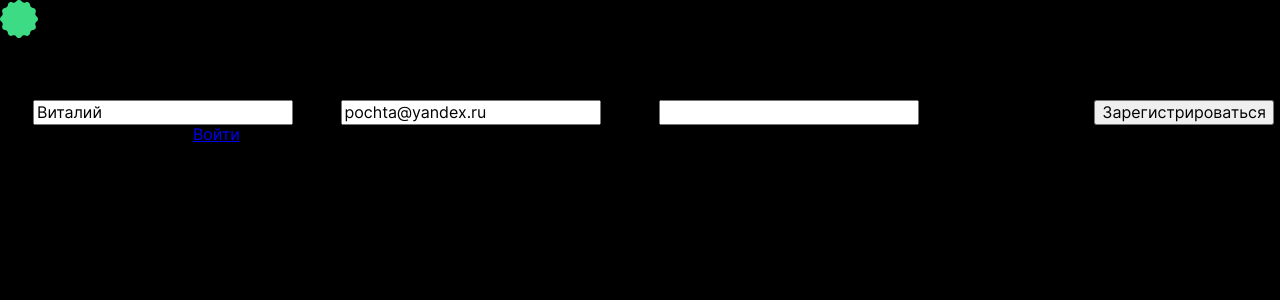
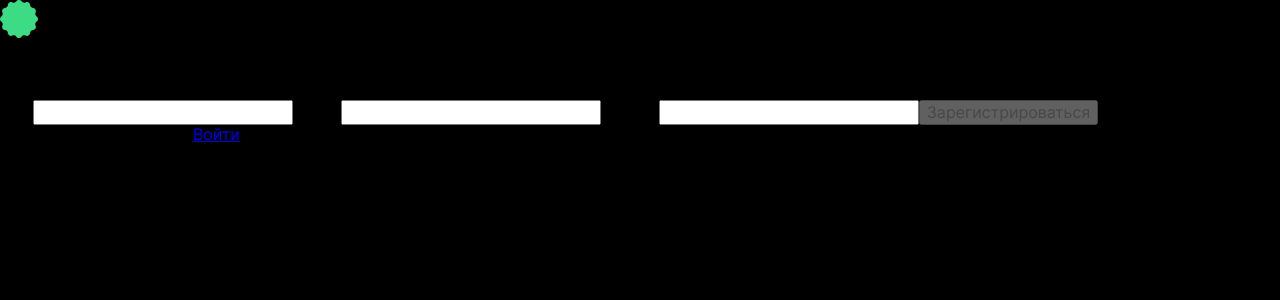
Before and after one commit to Govard9/movies-explorer-frontend, a React (Create React App) app: page /signup in a window 1280 px wide. Shown: the top 300 px of the page. Built offline with nearby package versions, Linux system fonts and the light colour scheme.

Commit message:
feat: Сделать валидация required для регистрации.

```diff
--- a/package.json
+++ b/package.json
@@ -8,7 +8,7 @@
     "@testing-library/user-event": "^13.5.0",
     "react": "^18.2.0",
     "react-dom": "^18.2.0",
-    "react-router-dom": "^6.12.1",
+    "react-router-dom": "^6.14.1",
     "react-scripts": "5.0.1",
     "web-vitals": "^2.1.4"
   },
--- a/src/components/Header/Header.js
+++ b/src/components/Header/Header.js
@@ -1,7 +1,7 @@
 import React from 'react';
 import header__logo from '../../images/logo/header__logo.svg';
 import Navigation from '../Navigation/Navigation';
-import {useLocation} from "react-router-dom";
+import {Link, useLocation} from "react-router-dom";
 
 function Header(props) {
     const { pathname } = useLocation();
@@ -11,7 +11,7 @@ function Header(props) {
             {/* Обернул в блок div для того, чтобы не применялось свойство анимации к логотипу. На все ссылки идёт анимация opacity. */}
             <div className="header__block-logo-link">
                 <img src={header__logo} alt=" Многогранный зеленый круг." className="header__logo"/>
-                <a href="/" className="header__link-img"/>
+                <Link to="/" className="header__link-img"/>
             </div>
             <Navigation />
         </header>
--- a/src/components/Login/Login.js
+++ b/src/components/Login/Login.js
@@ -1,5 +1,6 @@
 import React from 'react';
 import header__logo from "../../images/logo/header__logo.svg";
+import {Link} from "react-router-dom";
 
 function Login(props) {
     return (
@@ -8,7 +9,7 @@ function Login(props) {
                 <div className="header header_black">
                     <div className="header__block-logo-link">
                         <img src={header__logo} alt=" Многогранный зеленый круг." className="header__logo header__logo_margin"/>
-                        <a href="/" className="header__link-img header__link-img_margin"/>
+                        <Link to="/" className="header__link-img header__link-img_margin"/>
                     </div>
                 </div>
                 <h3 className="register__title">Рады видеть!</h3>
@@ -24,7 +25,7 @@ function Login(props) {
             </form>
             <div className="register__login-block">
                 <span className="register__text">Ещё не зарегистрированы?</span>
-                <a href="/signup" className="register__login">Регистрация</a>
+                <Link to="/signup" className="register__login">Регистрация</Link>
             </div>
         </section>
     );
--- a/src/components/Register/Register.css
+++ b/src/components/Register/Register.css
@@ -82,7 +82,7 @@
     font-size: 10px;
     line-height: 12px;
     color: #EE3465;
-    padding: 6px 0 65px 0;
+    padding: 6px 0 0 0;
 }
 
 .register__button {
@@ -97,7 +97,7 @@
     line-height: 17px;
     color: #FFFFFF;
     cursor: pointer;
-    margin-top: 70px;
+    margin-top: 135px;
     opacity: 1;
     transition: .3s ease;
 }
@@ -111,6 +111,10 @@
     background: #F8F8F8;
 }
 
+.register__button_disabled:hover {
+    opacity: 1;
+}
+
 .register__button:hover {
     opacity: .8;
     transition: opacity .3s ease;
@@ -119,7 +123,7 @@
 .register__login-block {
     display: flex;
     justify-content: center;
-    padding: 16px 0 70px 0;
+    padding: 16px 0 0 0;
 }
 
 .register__text {
--- a/src/components/Register/Register.js
+++ b/src/components/Register/Register.js
@@ -1,7 +1,39 @@
-import React from 'react';
+import React, {useState} from 'react';
 import header__logo from "../../images/logo/header__logo.svg";
+import { Link } from "react-router-dom";
 
 function Register(props) {
+
+    const [name, setName] = useState('');
+    const [email, setEmail] = useState('');
+    const [password, setPassword] = useState('');
+
+    const [isNameTouched, setIsNameTouched] = useState(false);
+    const [isEmailTouched, setIsEmailTouched] = useState(false);
+    const [isPasswordTouched, setIsPasswordTouched] = useState(false);
+
+    const handleNameChange = (event) => {
+        setName(event.target.value);
+        setIsNameTouched(true);
+    };
+
+    const handleEmailChange = (event) => {
+        setEmail(event.target.value);
+        setIsEmailTouched(true);
+    };
+
+    const handlePasswordChange = (event) => {
+        setPassword(event.target.value);
+        setIsPasswordTouched(true);
+    };
+
+    const handleSubmit = (event) => {
+        event.preventDefault();
+
+    };
+
+    const isButtonDisabled = name.trim() === '' || email.trim() === '' || password.trim() === '';
+
     return (
         <section className="register">
             <div className="register__head">
@@ -9,29 +41,33 @@ function Register(props) {
                 <div className="header header_black">
                     <div className="header__block-logo-link">
                         <img src={header__logo} alt=" Многогранный зеленый круг." className="header__logo header__logo_margin"/>
-                        <a href="/" className="header__link-img header__link-img_margin"/>
+                        <Link to="/" className="header__link-img header__link-img_margin"/>
                     </div>
                 </div>
                 <h3 className="register__title">Добро пожаловать!</h3>
             </div>
-            <form className="register__form">
+            <form className="register__form" noValidate onSubmit={handleSubmit}>
                 <label className="register__label">Имя</label>
                 {/* value потом везде уберу, поставил для проверки стилей. */}
                 <input
                     type="text"
-                    value="Виталий"
                     className="register__input"
                     minLength="5"
-                    maxLength="35"/>
+                    maxLength="35"
+                    onChange={handleNameChange}
+                />
+                {isNameTouched && name.trim() === '' && <span className="register__span-validation">Поле обязательно для заполнения</span>}
 
                 <label className="register__label">E-mail</label>
                 <input
                     type="email"
-                    value="pochta@yandex.ru"
                     className="register__input"
                     minLength="5"
                     maxLength="254"
-                    required/>
+                    required
+                    onChange={handleEmailChange}
+                />
+                {isEmailTouched && email.trim() === '' && <span className="register__span-validation">Поле обязательно для заполнения</span>}
 
                 <label className="register__label">Пароль</label>
                 <input
@@ -39,14 +75,16 @@ function Register(props) {
                     className="register__input register__input_pass-red"
                     minLength="8"
                     maxLength="50"
-                    required/>
+                    required
+                    onChange={handlePasswordChange}
+                />
+                {isPasswordTouched && password.trim() === '' && <span className="register__span-validation">Поле обязательно для заполнения</span>}
 
-                <span className="register__span-validation">Что-то пошло не так...</span>
-                <button className="register__button">Зарегистрироваться</button>
+                <button className={`register__button ${isButtonDisabled && "register__button_disabled"}`} disabled={isButtonDisabled}>Зарегистрироваться</button>
             </form>
             <div className="register__login-block">
                 <span className="register__text">Уже зарегистрированы?</span>
-                <a href="/signin" className="register__login">Войти</a>
+                <Link to="/signin" className="register__login">Войти</Link>
             </div>
         </section>
     );
```
Also changed, not shown: src/components/Navigation/Navigation.css (+16 -12 lines), src/components/Navigation/Navigation.js (+15 -14 lines), src/components/Validation/Validation.js (added, +9 -0 lines), 1 other file (tests, documents, lock files or other folders).
